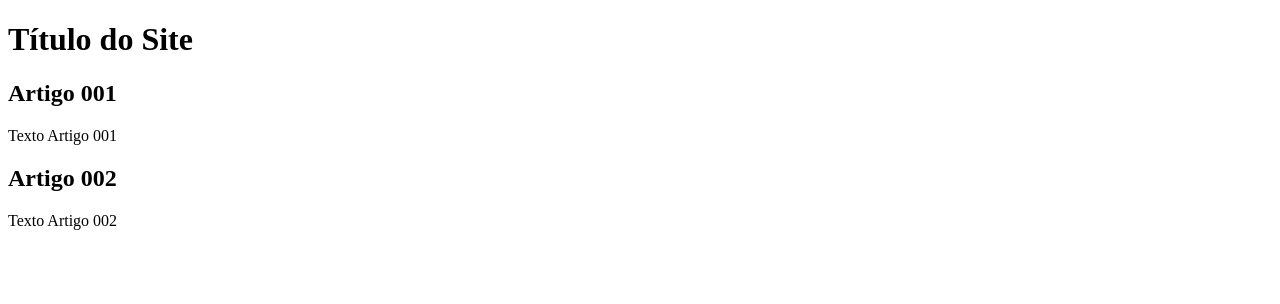
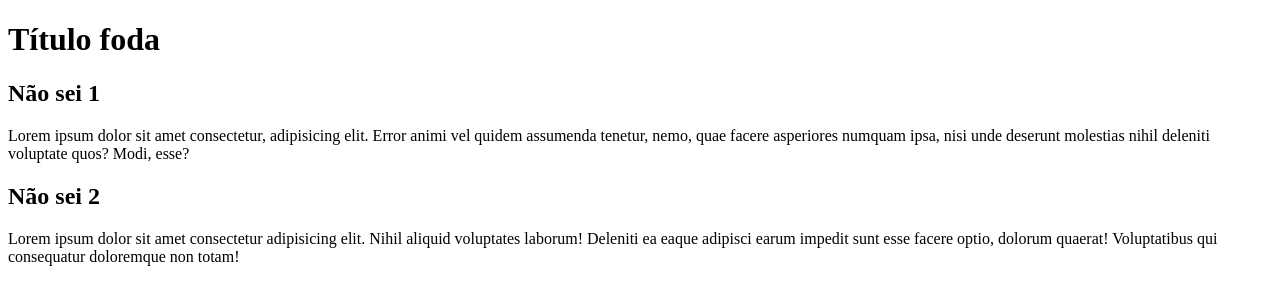
Before and after one commit to R3lss/Projeto-site, a plain HTML site: page index.html in a window 1280 px wide. Drawn offline with Linux system fonts and the light colour scheme.

Commit message:
escrevendo conteúdo

```diff
--- a/index.html
+++ b/index.html
@@ -9,15 +9,15 @@
 <body>
     <main>
         <header>
-            <h1>Título do Site</h1>
+            <h1>Título foda</h1>
         </header>
         <article>
-            <h2>Artigo  001</h2>
-            <p>Texto Artigo 001</p>
+            <h2>Não sei 1</h2>
+            <p>Lorem ipsum dolor sit amet consectetur, adipisicing elit. Error animi vel quidem assumenda tenetur, nemo, quae facere asperiores numquam ipsa, nisi unde deserunt molestias nihil deleniti voluptate quos? Modi, esse?</p>
         </article>
         <article>
-            <h2>Artigo 002</h2>
-            <p>Texto Artigo 002</p>
+            <h2>Não sei 2 </h2>
+            <p>Lorem ipsum dolor sit amet consectetur adipisicing elit. Nihil aliquid voluptates laborum! Deleniti ea eaque adipisci earum impedit sunt esse facere optio, dolorum quaerat! Voluptatibus qui consequatur doloremque non totam!</p>
         </article>
     </main>
 </body>
```
